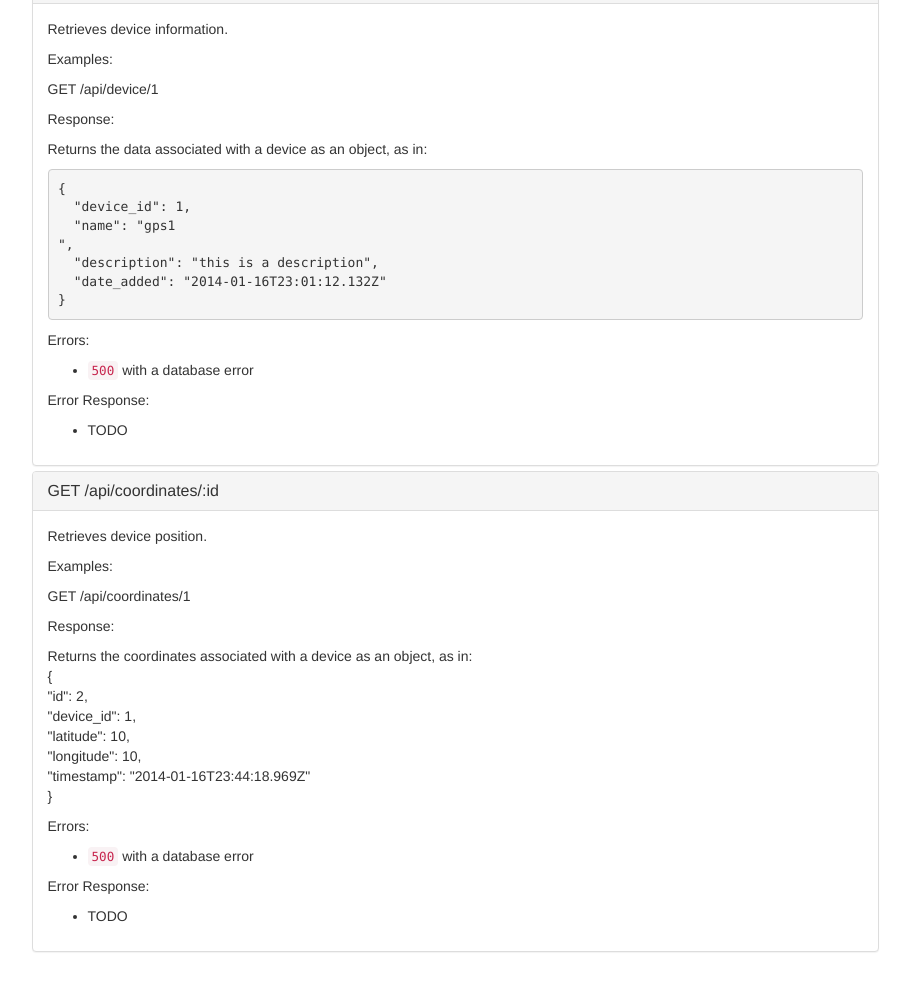
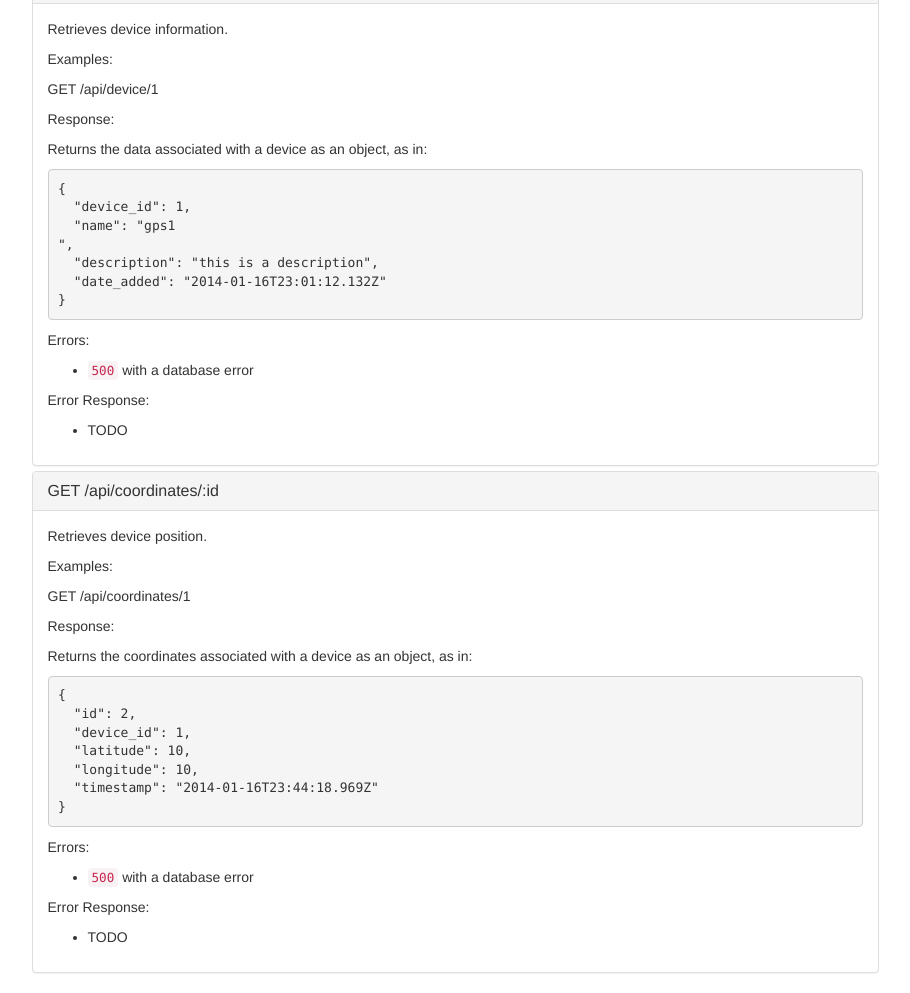
Before and after one commit to glegrain/gps-tracker, a website: page doc/index.html in a window 1280 px wide. Shown: the part 1103-2096 px from the top of the page, without its empty margins (331-1241 px from the left). Before the commit the page ends 2075 px from the top, so only its background shows below. Drawn offline with nearby package versions, Linux system fonts and the light colour scheme.

Commit message:
Updated documentation

```diff
--- a/doc/index.html
+++ b/doc/index.html
@@ -216,7 +216,16 @@ body {
 
 <p>Response:</p>
 
-<p>Returns the coordinates associated with a device as an object, as in:<br />   {<br />     "id": 2,<br />     "device_id": 1,<br />     "latitude": 10,<br />     "longitude": 10,<br />     "timestamp": "2014-01-16T23:44:18.969Z"<br />   }</p>
+<p>Returns the coordinates associated with a device as an object, as in:</p>
+
+<pre><code>{
+  "id": 2,
+  "device_id": 1,
+  "latitude": 10,
+  "longitude": 10,
+  "timestamp": "2014-01-16T23:44:18.969Z"
+}
+</code></pre>
 
 <p>Errors:</p>
 
```
Also changed, not shown: routes/coordinates.js (+8 -7 lines).
